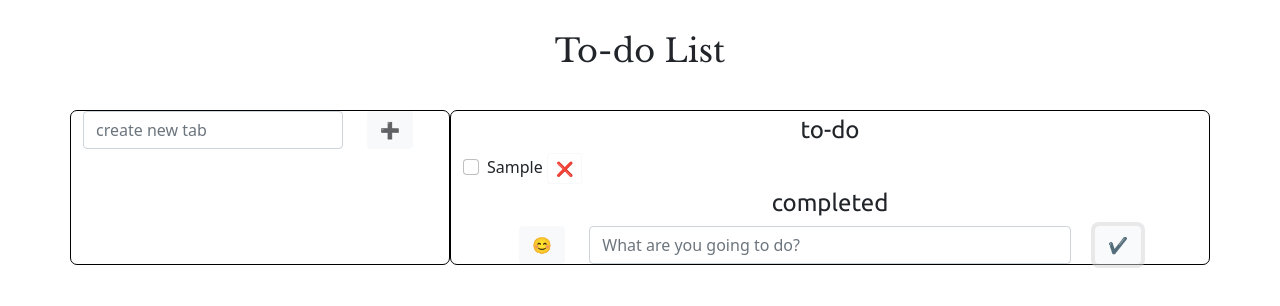
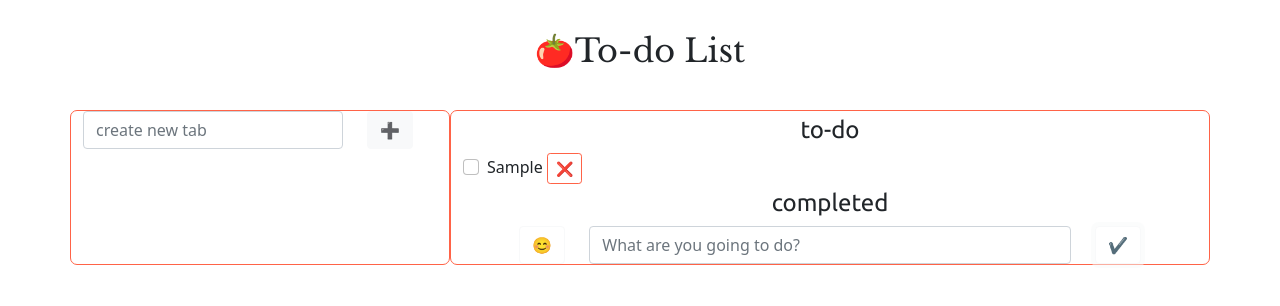
Before and after one commit to aika0725/to-do-list-with-ES6-syntax, a plain HTML site: page index.html in a window 1280 px wide. Both pictures are taken after typing "Sample" into the empty fields and a click on the button "✔️". Drawn offline with nearby package versions, Linux system fonts and the light colour scheme.

Commit message:
new update

```diff
--- a/css/style.css
+++ b/css/style.css
@@ -4,7 +4,7 @@
 
 
 #navigation, #list-container {
-    border: 1px solid black;
+    border: 1px solid tomato;
     border-radius: 7px;
 
 }
@@ -33,8 +33,9 @@
     justify-content: right;
 }
 .delBtn{
+    border-color: tomato;
+}
 
-}
 .left {
     display: flex;
     justify-content: left;
--- a/index.html
+++ b/index.html
@@ -15,7 +15,7 @@
 <body>
     <div class="container">
         <div class="row align-items-start">
-            <h2 id="title">To-do List</h2>
+            <h2 id="title">🍅To-do List</h2>
         </div>
         <div class="row">
             <div id="navigation" class="col-4">
@@ -41,14 +41,14 @@
                 <form id="task-form">
                     <div class="row">
                         <div class="col-4 col-sm-2 right">
-                            <input id="emoji" class="btn btn-light" type="button" value="😊">
+                            <input id="emoji" class="btn btn-outline-light" type="button" value="😊">
                         </div>
                         <div class="col-4 col-sm-8 center">
                             <input class="form-control" id="input-content" name="inputValue" type="text"
                                 placeholder="What are you going to do?">
                         </div>
                         <div class="col-4 col-sm-2 left">
-                            <button type="submit" id="addButton" class="btn btn-light">✔️</button>
+                            <button type="submit" id="addButton" class="btn btn-outline-light">✔️</button>
                         </div>
                     </div>
                 </form>
```
